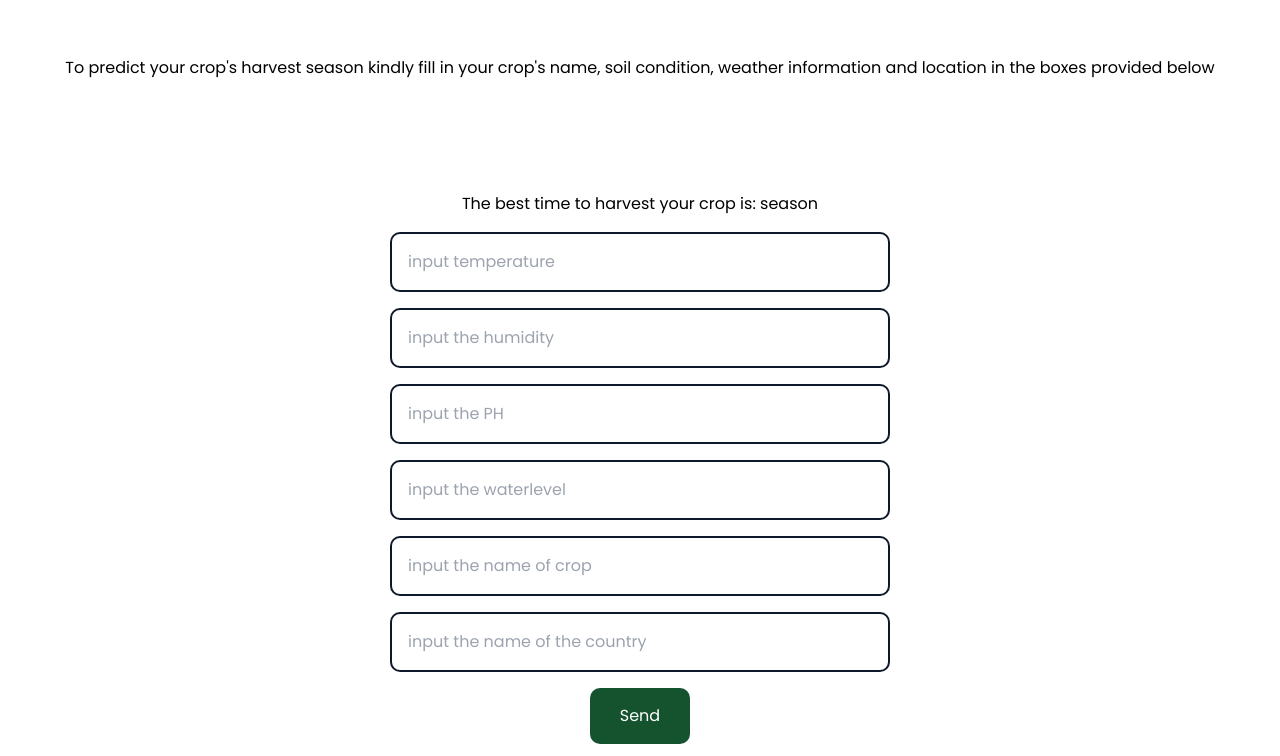
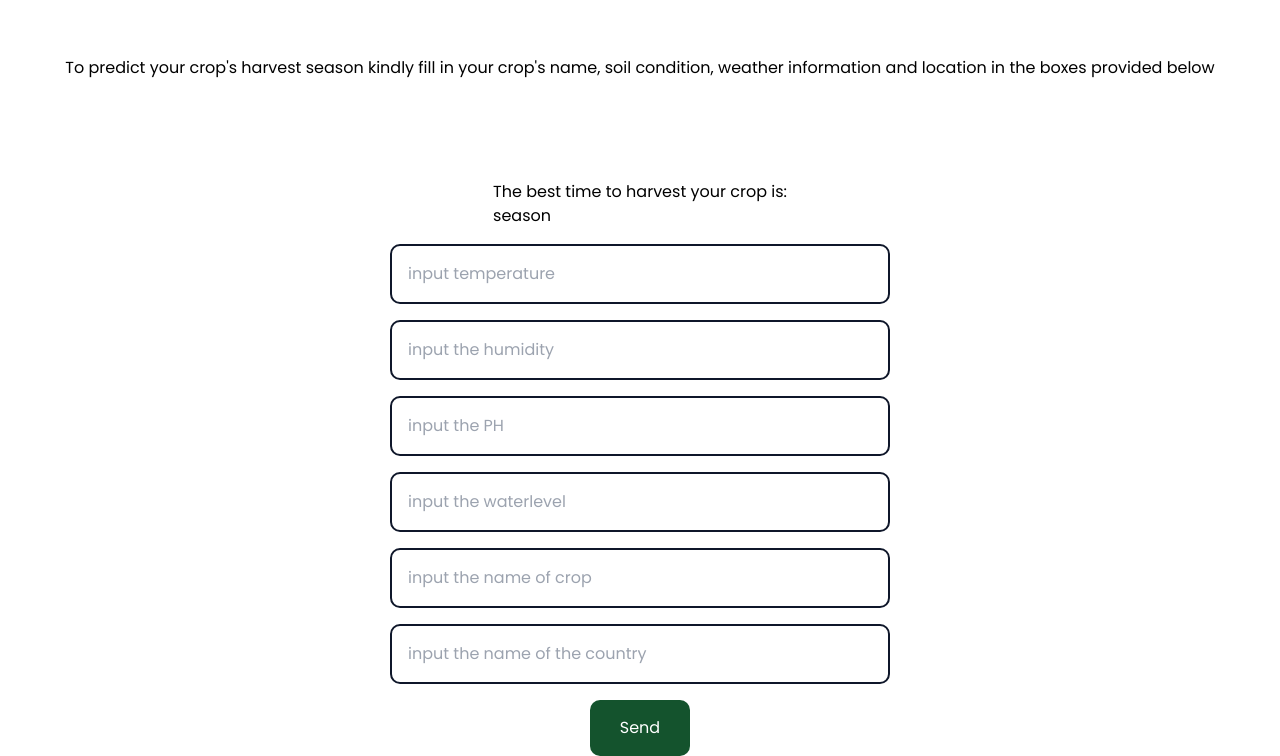
Before and after one commit to Thintalltom/Farmers-Precision, a React (Vite) app in the folder farmers-precision/: page /query in a window 1280 px wide. Shown: the part 128-884 px from the top of the page. Built offline with nearby package versions, Linux system fonts and the light colour scheme; no server answers.

Commit message:
changes made

```diff
--- a/farmers-precision/src/QueryBox.jsx
+++ b/farmers-precision/src/QueryBox.jsx
@@ -86,7 +86,7 @@ const QueryBox = ({ logemail }) => {
       </div>
 
       <div className="flex items-center  h-[50vh] justify-center align-center flex-col gap-4">
-        <p>The best time to harvest your crop is: {data} season </p>
+        <p>The best time to harvest your crop is: {info != null ? <p>{data} season </p> : <p>loading </p> }</p>
         <input
           type="text"
           value={temperature}
```
